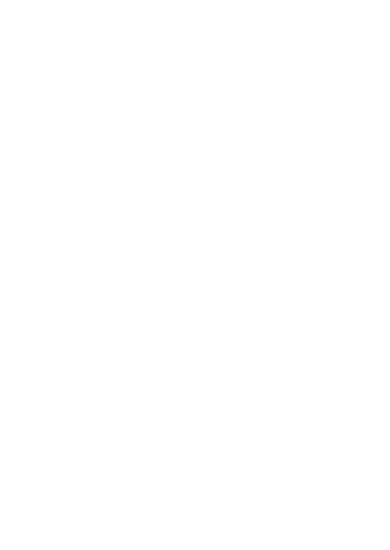
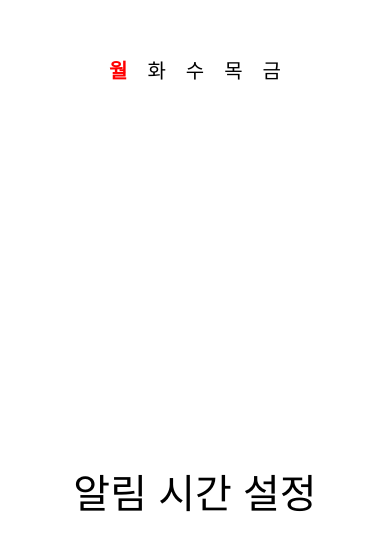
Before and after one commit to Katchup-dev/Katchup-mobile-rn, a React Native app: screen / in a window 390 px wide. Shown: the part 142-692 px from the top of the page. Built offline with nearby package versions, Linux system fonts and the light colour scheme.

Commit message:
알람 일정 선택, 시간 선택 화면 시험 삼아 만들어보기 (#16)
* 일정 버튼 생성

* Time Picker ios, android 설정

```diff
--- a/package.json
+++ b/package.json
@@ -12,6 +12,7 @@
     "reset": "rm -fr $TMPDIR/react-* && rm -rf $TMPDIR/haste-* && rm -rf $TMPDIR/metro-* && watchman watch-del-all && rm -rf node_modules && yarn install"
   },
   "dependencies": {
+    "@react-native-community/datetimepicker": "7.5.0",
     "@react-native-firebase/app": "18.3.2",
     "@react-native-firebase/messaging": "18.3.2",
     "@react-navigation/native": "6.1.7",
--- a/src/App.tsx
+++ b/src/App.tsx
@@ -8,6 +8,7 @@
 } from 'react-native';
 import { QueryClient, QueryClientProvider } from '@tanstack/react-query';
 import { NavigationContainer } from '@react-navigation/native';
+import NotificationScreen from './setting/NotificationScreen';
 
 const queryClient = new QueryClient();
 
@@ -19,7 +20,7 @@
       <QueryClientProvider client={queryClient}>
         <SafeAreaView style={styles.container}>
           <StatusBar barStyle={isDarkMode ? 'light-content' : 'dark-content'} />
-          <View style={styles.container} />
+          <NotificationScreen />
         </SafeAreaView>
       </QueryClientProvider>
     </NavigationContainer>
--- /dev/null
+++ b/src/interface/WeekDay.ts
@@ -0,0 +1 @@
+export type WeekDay = '월' | '화' | '수' | '목' | '금' | '토' | '일';
--- /dev/null
+++ b/src/setting/DateButton.tsx
@@ -0,0 +1,43 @@
+import { ReactElement, useCallback } from 'react';
+import {
+  Pressable,
+  StyleSheet,
+  Text,
+  TextStyle,
+  ViewStyle,
+} from 'react-native';
+import { WeekDay } from '../interface/WeekDay';
+
+type Props = {
+  weekDay: WeekDay;
+  isPressed: boolean;
+  onPressed: (weekDay: WeekDay) => void;
+};
+
+function DateButton({ weekDay, isPressed, onPressed }: Props): ReactElement {
+  const onPress = useCallback(() => {
+    onPressed(weekDay);
+  }, [onPressed, weekDay]);
+
+  return (
+    <Pressable onPress={onPress} hitSlop={20}>
+      <Text style={isPressed ? styles.selectedText : styles.notSelectedText}>
+        {weekDay}
+      </Text>
+    </Pressable>
+  );
+}
+
+type Style = {
+  container: ViewStyle;
+  selectedText: TextStyle;
+  notSelectedText: ViewStyle;
+};
+
+const styles = StyleSheet.create<Style>({
+  container: { flex: 1, backgroundColor: 'white' },
+  selectedText: { color: 'red', fontWeight: 'bold', fontSize: 20 },
+  notSelectedText: { color: 'black', fontSize: 20 },
+});
+
+export default DateButton;
--- /dev/null
+++ b/src/setting/NotificationScreen.tsx
@@ -0,0 +1,102 @@
+import React, { ReactElement } from 'react';
+import {
+  Platform,
+  Pressable,
+  StyleSheet,
+  Text,
+  TextStyle,
+  View,
+  ViewStyle,
+} from 'react-native';
+import DateButton from './DateButton';
+import DateTimePicker, {
+  DateTimePickerEvent,
+} from '@react-native-community/datetimepicker';
+import { WeekDay } from '../interface/WeekDay';
+
+function NotificationScreen(): ReactElement {
+  const [selectedWeekDay, setSelectedWeekDay] = React.useState<WeekDay>('월');
+  const [date, setDate] = React.useState(new Date());
+  const [show, setShow] = React.useState(false);
+  const weekdays: readonly WeekDay[] = ['월', '화', '수', '목', '금'] as const;
+  const onChange = (event: DateTimePickerEvent, date?: Date) => {
+    setDate(date || new Date());
+  };
+  const onPress = () => setShow(true);
+  const onDateButtonPressed = (weekDay: WeekDay) => setSelectedWeekDay(weekDay);
+  return (
+    <View style={styles.container}>
+      <View style={styles.weekDayContainer}>
+        {weekdays.map(weekDay => (
+          <DateButton
+            key={weekDay}
+            weekDay={weekDay}
+            isPressed={weekDay === selectedWeekDay}
+            onPressed={onDateButtonPressed}
+          />
+        ))}
+      </View>
+      <View style={styles.timeContainer}>
+        <Pressable hitSlop={20} onPress={onPress}>
+          <Text style={styles.buttonText}>{'알림 시간 설정'}</Text>
+        </Pressable>
+        {show && Platform.OS === 'ios' && (
+          <DateTimePicker
+            onChange={onChange}
+            is24Hour={true}
+            locale={'ko-KR'}
+            mode={'time'}
+            value={date}
+          />
+        )}
+      </View>
+      {show && Platform.OS === 'android' && (
+        <View
+          style={{
+            backgroundColor: 'black',
+            opacity: 0.8,
+            ...StyleSheet.absoluteFillObject,
+          }}>
+          <DateTimePicker
+            onChange={onChange}
+            is24Hour={true}
+            mode={'time'}
+            value={date}
+          />
+        </View>
+      )}
+    </View>
+  );
+}
+
+type Style = {
+  container: ViewStyle;
+  weekDayContainer: ViewStyle;
+  timeContainer: ViewStyle;
+  buttonText: TextStyle;
+};
+
+const styles = StyleSheet.create<Style>({
+  container: {
+    flex: 1,
+    backgroundColor: 'white',
+  },
+  weekDayContainer: {
+    flex: 1,
+    flexDirection: 'row',
+    justifyContent: 'center',
+    alignItems: 'center',
+    gap: 20,
+  },
+  timeContainer: {
+    flex: 1,
+    justifyContent: 'center',
+    alignItems: 'center',
+  },
+  buttonText: {
+    color: 'black',
+    fontSize: 40,
+  },
+});
+
+export default NotificationScreen;
--- a/tsconfig.json
+++ b/tsconfig.json
@@ -1,6 +1,6 @@
 {
   "compilerOptions": {
-      "jsx": "react"
+      "jsx": "react-jsx"
   },
   "extends": "@tsconfig/react-native/tsconfig.json"
 }
```
Also changed, not shown: .eslintrc.js, 2 other files (tests, documents, lock files or other folders).
